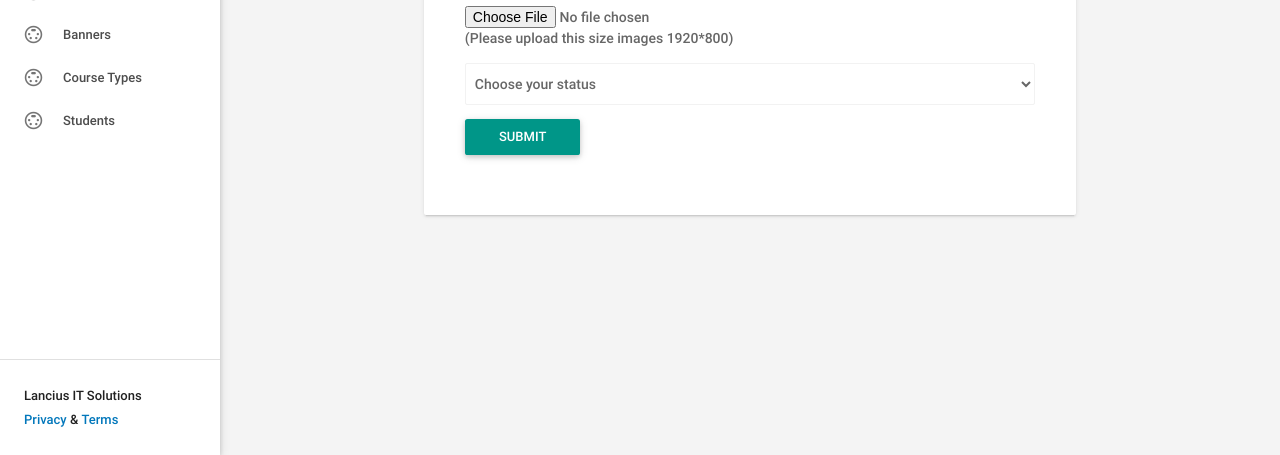
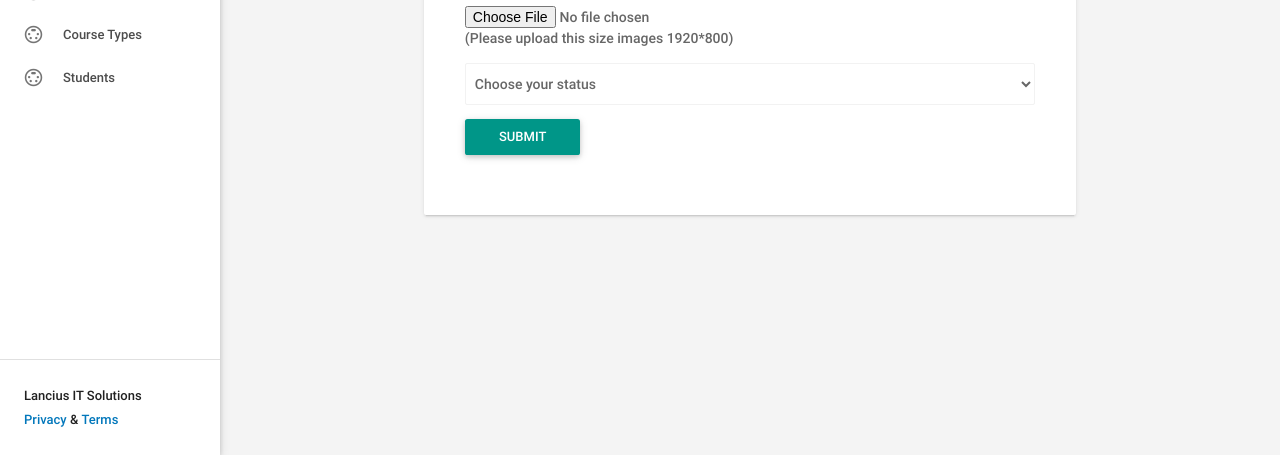
Before and after one commit to Srinivaslancius/mokshita_site, a PHP site: page /mokshita_site/admin/add_banners.php in a window 1280 px wide. Shown: the part 345-800 px from the top of the page. Run offline with PHP 8.4, Linux system fonts and the light colour scheme; the visitor is signed in with stand-in values (Sample User, id 1); data that the repository does not hold is empty; some libraries are stand-ins or nearby versions.

Commit message:
side navb chnages

```diff
--- a/admin/side_navigation.php
+++ b/admin/side_navigation.php
@@ -42,7 +42,7 @@
 
                     <li class="no-padding <?php if($page_name == 'content_pages.php') { echo "active"; } ?>"><a class="waves-effect waves-grey" href="content_pages.php"><i class="material-icons">settings_input_svideo</i>Content Pages</a>
 
-                    <li class="no-padding <?php if($page_name == 'banners.php') { echo "active"; } ?>"><a class="waves-effect waves-grey" href="banners.php"><i class="material-icons">settings_input_svideo</i>Banners</a>
+                    <!-- <li class="no-padding <?php if($page_name == 'banners.php') { echo "active"; } ?>"><a class="waves-effect waves-grey" href="banners.php"><i class="material-icons">settings_input_svideo</i>Banners</a> -->
 
                     <li class="no-padding <?php if($page_name == 'course_types.php') { echo "active"; } ?>"><a class="waves-effect waves-grey" href="course_types.php"><i class="material-icons">settings_input_svideo</i>Course Types</a></li>
                     <li class="no-padding <?php if($page_name == 'students.php') { echo "active"; } ?>"><a class="waves-effect waves-grey" href="students.php"><i class="material-icons">settings_input_svideo</i>Students</a></li>
```
